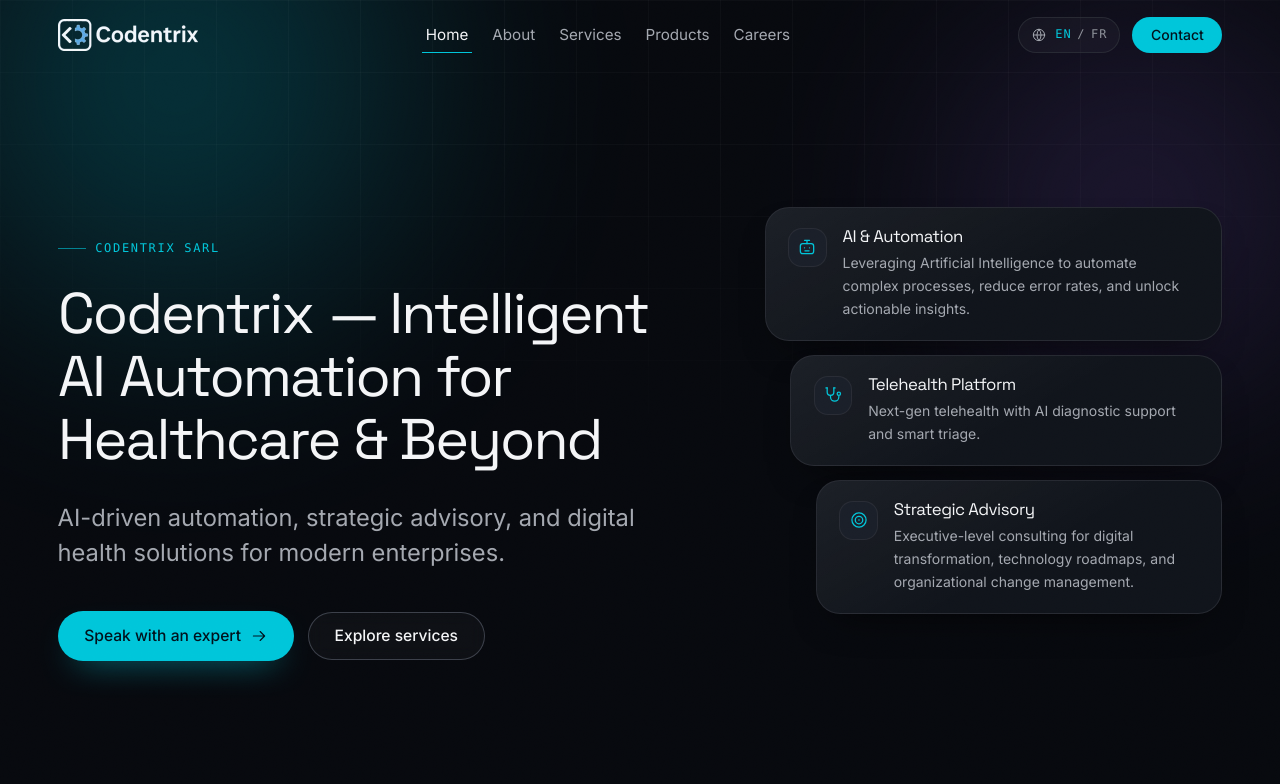
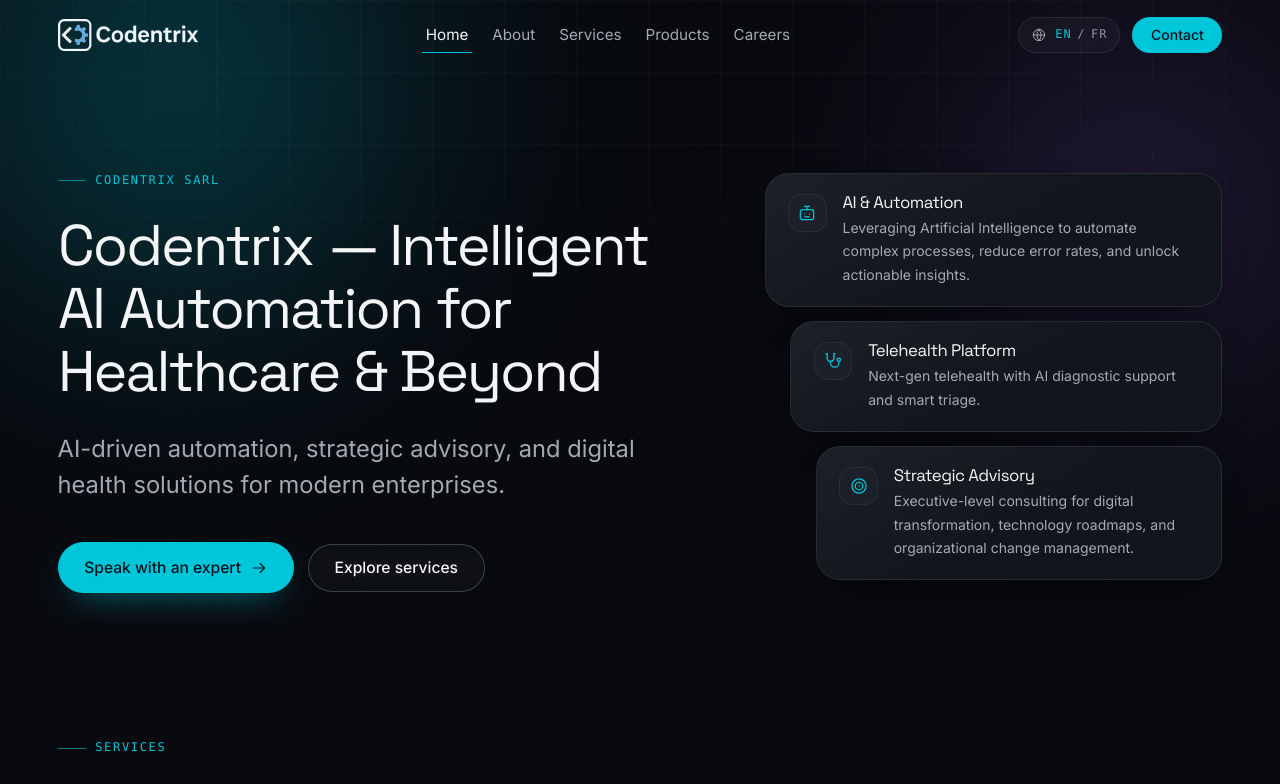
Before and after one commit to Bemyself19/codentrix-site, a React (Vite) app in the folder client/: page / in a window 1280 px wide. Shown: the top 784 px of the page. Built offline with nearby package versions, Linux system fonts and the light colour scheme.

Commit message:
content: HIPAA/GDPR 'in mind' wording, drop announcement pill, remove Fethi from leadership (EN+FR) (#9)

```diff
--- a/client/src/components/home/AnnouncementPill.jsx
+++ /dev/null
@@ -1,61 +0,0 @@
-import React, { useEffect, useState } from 'react'
-import { Link } from 'react-router-dom'
-import { useTranslation } from 'react-i18next'
-import Icon from '../ui/Icon'
-import './announcement-pill.css'
-
-const STORAGE_KEY = 'codentrix:announcement-dismissed'
-const VERSION = 'telehealth-launch'
-
-/**
- * Launch announcement.
- *
- * Rendered inline at the top of the hero rather than as a full-width bar above
- * the header — the header is fixed, so a bar would sit underneath it. Dismissal
- * is persisted, which the previous banner did not do: it reappeared on every
- * page load.
- */
-export default function AnnouncementPill() {
-  const { t } = useTranslation()
-  const [dismissed, setDismissed] = useState(true)
-
-  // Read after mount so the server-rendered/first paint markup can't flash the
-  // pill for someone who already dismissed it.
-  useEffect(() => {
-    try {
-      setDismissed(window.localStorage.getItem(STORAGE_KEY) === VERSION)
-    } catch {
-      // Private browsing or blocked storage — show the pill, don't crash.
-      setDismissed(false)
-    }
-  }, [])
-
-  const dismiss = () => {
-    setDismissed(true)
-    try {
-      window.localStorage.setItem(STORAGE_KEY, VERSION)
-    } catch {
-      // Nothing to do; the pill stays dismissed for this session only.
-    }
-  }
-
-  if (dismissed) return null
-
-  return (
-    <div className="announce">
-      <Link to="/products" className="announce-body">
-        <span className="announce-tag">{t('home.announcement.title')}</span>
-        <span className="announce-text">{t('home.announcement.text')}</span>
-        <Icon name="arrowRight" size={16} className="announce-arrow" />
-      </Link>
-      <button
-        type="button"
-        className="announce-close"
-        onClick={dismiss}
-        aria-label={t('home.announcement.dismiss', { defaultValue: 'Dismiss announcement' })}
-      >
-        <Icon name="close" size={14} />
-      </button>
-    </div>
-  )
-}
--- a/client/src/components/home/Hero.jsx
+++ b/client/src/components/home/Hero.jsx
@@ -4,7 +4,6 @@ import { motion } from 'framer-motion'
 import Button from '../ui/Button'
 import Icon from '../ui/Icon'
 import SplitText from '../motion/SplitText'
-import AnnouncementPill from './AnnouncementPill'
 import { fadeUp, stagger, still } from '../../lib/motion'
 import { useReducedMotion } from '../../hooks/useReducedMotion'
 import './hero.css'
@@ -35,10 +34,6 @@ export default function Hero() {
           initial="hidden"
           animate="visible"
         >
-          <motion.div variants={variants}>
-            <AnnouncementPill />
-          </motion.div>
-
           <motion.p className="eyebrow" variants={variants}>
             Codentrix SARL
           </motion.p>
--- a/client/src/components/home/announcement-pill.css
+++ /dev/null
@@ -1,97 +0,0 @@
-.announce {
-  display: flex;
-  align-items: center;
-  gap: 0.25rem;
-  width: fit-content;
-  max-width: 100%;
-  padding: 0.3rem 0.4rem 0.3rem 0.35rem;
-  margin-bottom: 1.75rem;
-  border: 1px solid var(--hairline);
-  border-radius: var(--radius-pill);
-  background: oklch(100% 0 0 / 0.035);
-  backdrop-filter: blur(8px);
-  animation: announce-in 0.7s var(--ease-out-expo) both;
-  transition: border-color var(--dur-base) var(--ease-out-expo);
-}
-
-.announce:hover {
-  border-color: var(--hairline-strong);
-}
-
-.announce-body {
-  display: flex;
-  align-items: center;
-  gap: 0.6rem;
-  /* Without this the nowrap text below refuses to shrink and the pill pushes
-     past the hero column at intermediate widths. */
-  min-width: 0;
-  padding-inline-end: 0.35rem;
-  font-size: var(--text-small);
-  color: var(--muted);
-}
-
-.announce-tag {
-  flex-shrink: 0;
-  padding: 0.28rem 0.65rem;
-  border-radius: var(--radius-pill);
-  background: var(--accent-soft);
-  color: var(--accent);
-  font-family: var(--font-mono);
-  font-size: var(--text-micro);
-  letter-spacing: 0.08em;
-  text-transform: uppercase;
-}
-
-.announce-text {
-  min-width: 0;
-  overflow: hidden;
-  text-overflow: ellipsis;
-  white-space: nowrap;
-}
-
-.announce-arrow {
-  flex-shrink: 0;
-  color: var(--accent);
-  transition: transform var(--dur-base) var(--ease-out-expo);
-}
-
-.announce-body:hover .announce-text {
-  color: var(--text);
-}
-
-.announce-body:hover .announce-arrow {
-  transform: translateX(3px);
-}
-
-.announce-close {
-  display: grid;
-  place-items: center;
-  flex-shrink: 0;
-  width: 1.6rem;
-  height: 1.6rem;
-  border-radius: 50%;
-  color: var(--faint);
-  transition:
-    color var(--dur-fast) var(--ease-out-expo),
-    background-color var(--dur-fast) var(--ease-out-expo);
-}
-
-.announce-close:hover {
-  color: var(--text);
-  background: oklch(100% 0 0 / 0.07);
-}
-
-@keyframes announce-in {
-  from {
-    opacity: 0;
-    transform: translateY(-10px);
-  }
-}
-
-/* Below this width the message truncates to nothing useful, leaving a bare
-   "NEW →" chip. The same announcement is one tap away in the nav, so drop it. */
-@media (max-width: 560px) {
-  .announce {
-    display: none;
-  }
-}
--- a/client/src/i18n.js
+++ b/client/src/i18n.js
@@ -11,11 +11,6 @@ const resources = {
       home: {
         title: 'Codentrix — Intelligent AI Automation for Healthcare & Beyond',
         subtitle: 'AI-driven automation, strategic advisory, and digital health solutions for modern enterprises.',
-        announcement: {
-          title: 'NEW:',
-          text: 'Introducing our AI-Enhanced Telehealth Platform — smart, secure, and compliant healthcare solutions.',
-          link: 'Learn More →'
-        },
         telehealth: {
           title: 'Telehealth Platform',
           lead: 'Next-gen telehealth with AI diagnostic support and smart triage.'
@@ -36,7 +31,7 @@ const resources = {
           },
           compliance: {
             title: 'AI Governance',
-            desc: 'Specialized frameworks for ethical AI, HIPAA/GDPR compliance, and secure data handling in regulated sectors.'
+            desc: 'Specialized frameworks for ethical AI and secure data handling in regulated sectors, designed with HIPAA and GDPR in mind.'
           },
           strategy: {
             title: 'AI Advisory',
@@ -61,7 +56,6 @@ const resources = {
         leadershipLead: 'Our leadership team combines deep technical expertise in AI with strategic vision for healthcare transformation.',
         leaders: {
           nader: { lead: 'CEO & Tech Visionary - 20+ years driving technology innovation in MENA.', back: 'Expert in scaling tech operations and leading high-performance teams at global giants like Ericsson and Huawei.' },
-          fethi: { lead: 'CTO - AI & Architecture Specialist with 30+ years experience.', back: 'Architect of resilient systems, now focused on implementing secure AI/ML pipelines and cloud infrastructure.' },
           ahmed: { lead: 'CSO - Strategy & Growth. PhD in Strategic Management.', back: 'Driving partnerships and product-market fit for AI healthcare solutions across telecom and enterprise sectors.' },
           more: 'Full profile',
           less: 'Less'
@@ -83,7 +77,7 @@ const resources = {
             'Computer Vision: AI-assisted diagnostics and medical imaging analysis.',
             'Smart Scheduling: Optimization algorithms for resource management and appointment booking.',
             'Data Modernization: Migrating legacy data to AI-ready cloud warehouses with strict security protocols.',
-            'Regulatory AI: Automated compliance checking against HIPAA and GDPR standards.',
+            'Regulatory AI: Automated checks designed with HIPAA and GDPR requirements in mind.',
             'Operational Consulting: Change management for teams adopting AI-driven workflows.'
           ],
           techProfile: 'Tech Stack: Python (TensorFlow, PyTorch), Node.js, React, Cloud (AWS/Azure), Docker/Kubernetes, Secure FHIR APIs.',
@@ -337,11 +331,6 @@ const resources = {
       home: {
         title: 'Codentrix — Automatisation IA Intelligente pour la Santé et au-delà',
         subtitle: 'Automatisation pilotée par l\'IA, conseil stratégique et solutions de santé numérique pour les entreprises modernes',
-        announcement: {
-          title: 'NOUVEAU:',
-          text: 'Découvrez notre plateforme de télésanté enrichie par l\'IA — des solutions de soins intelligentes, sécurisées et conformes.',
-          link: 'En savoir plus →'
-        },
         telehealth: {
           title: 'Plateforme de Télésanté',
           lead: 'Télésanté de nouvelle génération avec support diagnostique IA et triage intelligent.'
@@ -362,7 +351,7 @@ const resources = {
           },
           compliance: {
             title: 'Gouvernance IA',
-            desc: 'Cadres spécialisés pour l\'IA éthique, la conformité HIPAA/GDPR et la gestion sécurisée des données dans les secteurs réglementés.'
+            desc: 'Cadres spécialisés pour l\'IA éthique et la gestion sécurisée des données dans les secteurs réglementés, conçus en tenant compte de HIPAA et du RGPD.'
           },
           strategy: {
             title: 'Conseil IA',
@@ -387,7 +376,6 @@ const resources = {
         leadershipLead: 'Notre équipe dirigeante combine une expertise technique approfondie en IA avec une vision stratégique pour la transformation de la santé.',
         leaders: {
           nader: { lead: 'PDG & Visionnaire Tech - 20+ ans menant l\'innovation technologique en MENA.', back: 'Expert en passage à l\'échelle des opérations tech et direction d\'équipes haute performance chez des géants mondiaux comme Ericsson et Huawei.' },
-          fethi: { lead: 'CTO - Spécialiste IA & Architecture avec 30+ ans d\'expérience.', back: 'Architecte de systèmes résilients, désormais concentré sur l\'implémentation de pipelines IA/ML sécurisés et l\'infrastructure cloud.' },
           ahmed: { lead: 'CSO - Stratégie & Croissance. Docteur en Management Stratégique.', back: 'Pilotage des partenariats et du product-market fit pour les solutions de santé IA dans les secteurs télécom et entreprise.' },
           more: 'Profil complet',
           less: 'Réduire'
@@ -409,7 +397,7 @@ const resources = {
             'Vision par Ordinateur : Diagnostics assistés par IA et analyse d\'imagerie médicale.',
             'Planification Intelligente : Algorithmes d\'optimisation pour la gestion des ressources et la prise de rendez-vous.',
             'Modernisation des Données : Migration des données legacy vers des entrepôts cloud prêts pour l\'IA avec des protocoles de sécurité stricts.',
-            'IA Réglementaire : Vérification automatisée de la conformité aux normes HIPAA et GDPR.',
+            'IA Réglementaire : Vérifications automatisées conçues en tenant compte des exigences HIPAA et GDPR.',
             'Conseil Opérationnel : Gestion du changement pour les équipes adoptant des flux de travail pilotés par l\'IA.'
           ],
           techProfile: 'Stack Tech : Python (TensorFlow, PyTorch), Node.js, React, Cloud (AWS/Azure), Docker/Kubernetes, APIs FHIR sécurisées.',
--- a/client/src/pages/About.jsx
+++ b/client/src/pages/About.jsx
@@ -14,12 +14,6 @@ const LEADERS = [
     name: 'Nader Ben Ammar',
     role: 'Chief Executive Officer',
     image: '/ceo.jpg'
-  },
-  {
-    id: 'fethi',
-    name: 'Fethi Nouri',
-    role: 'Chief Technology Officer',
-    image: '/fethi.jpg'
   },
   {
     id: 'ahmed',
--- a/client/src/pages/SehatyNet.jsx
+++ b/client/src/pages/SehatyNet.jsx
@@ -23,7 +23,7 @@ const CONNECTION_POINTS = [
 
 const TECH = {
   modern: ['React', 'Node.js', 'WebRTC', 'Cloud-native'],
-  secure: ['End-to-end encryption', 'GDPR compliant', 'HIPAA-ready', 'Secure data storage']
+  secure: ['End-to-end encryption', 'Designed with GDPR in mind', 'Designed with HIPAA in mind', 'Secure data storage']
 }
 
 function BenefitColumn({ icon, title, points }) {
```
Also changed, not shown: client/public/fethi.jpg (deleted).
